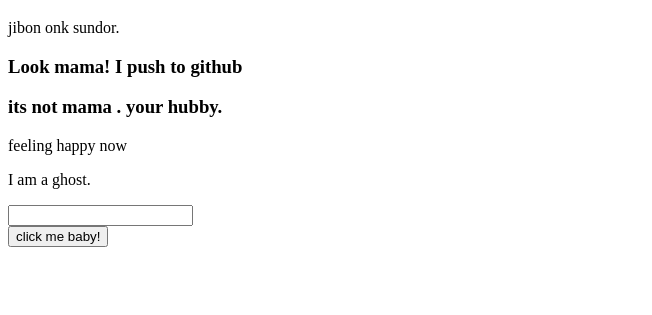
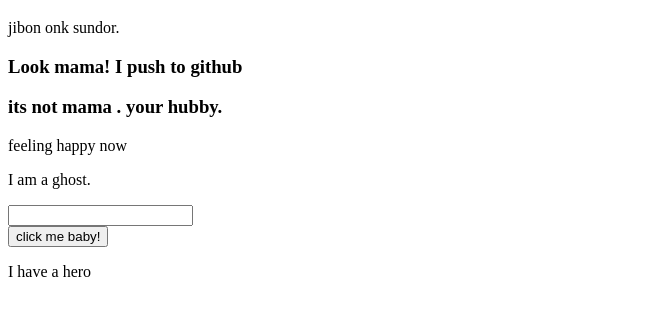
Before and after one commit to amatulmoula/my-thired--website, a plain HTML site: page index.html in a window 1280 px wide. Shown: the part 61-376 px from the top of the page, without its empty margins (0-652 px from the left). Drawn offline with Linux system fonts and the light colour scheme.

Commit message:
new message

```diff
--- a/index.html
+++ b/index.html
@@ -15,5 +15,6 @@
     <input type="text">
     <br>
     <button>click me baby!</button>
+    <p>I have a hero</p>
 </body>
 </html>
```
